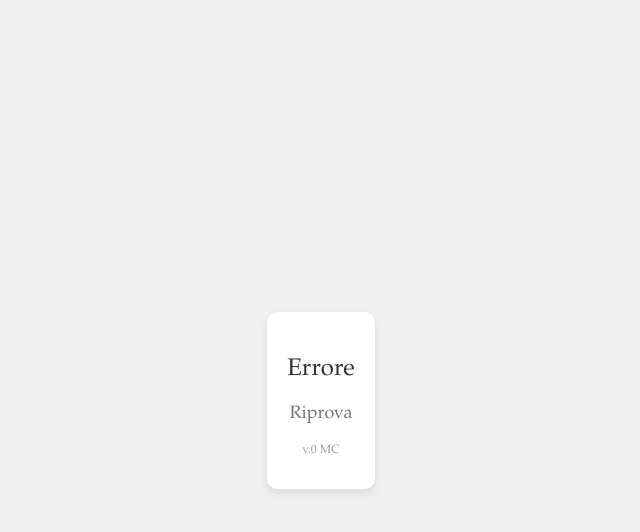
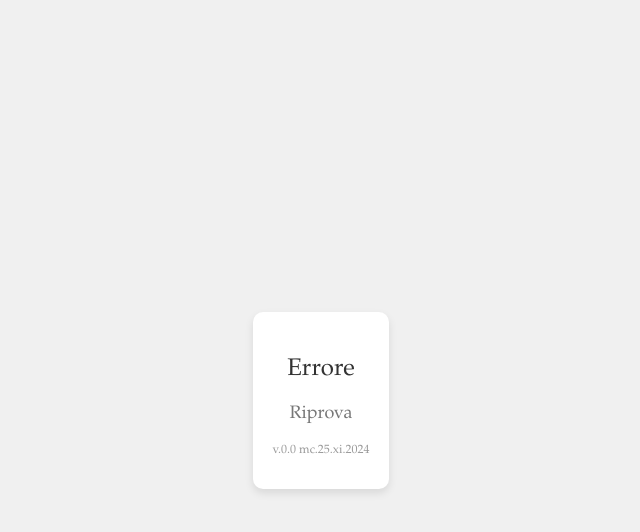
Before and after one commit to michele74c/QRCitazione, a Flask app: page / in a window 1280 px wide. Shown: the top 532 px of the page, without its empty margins (319-959 px from the left). Run offline with Flask 3, Linux system fonts and the light colour scheme; data that the repository does not hold is empty.

Commit message:
Modifica al template

```diff
--- a/QRCitazione/templates/index.html
+++ b/QRCitazione/templates/index.html
@@ -3,14 +3,14 @@
 <head>
     <meta charset="UTF-8">
     <meta name="viewport" content="width=device-width, initial-scale=1.0">
-    <title>Citazione del Giorno</title>
+    <title>Una citazione a caso</title>
     <link rel="stylesheet" href="{{ url_for('static', filename='styles.css') }}">
 </head>
 <body>
     <div class="quote-container">
         <p class="quote">{{ quote }}</p>
         <p class="author">{{ author }}</p>
-        <p class="ver">v.0 MC</p>
+        <p class="ver">v.0.0 mc.25.xi.2024</p>
     </div>
 </body>
 </html>
```
